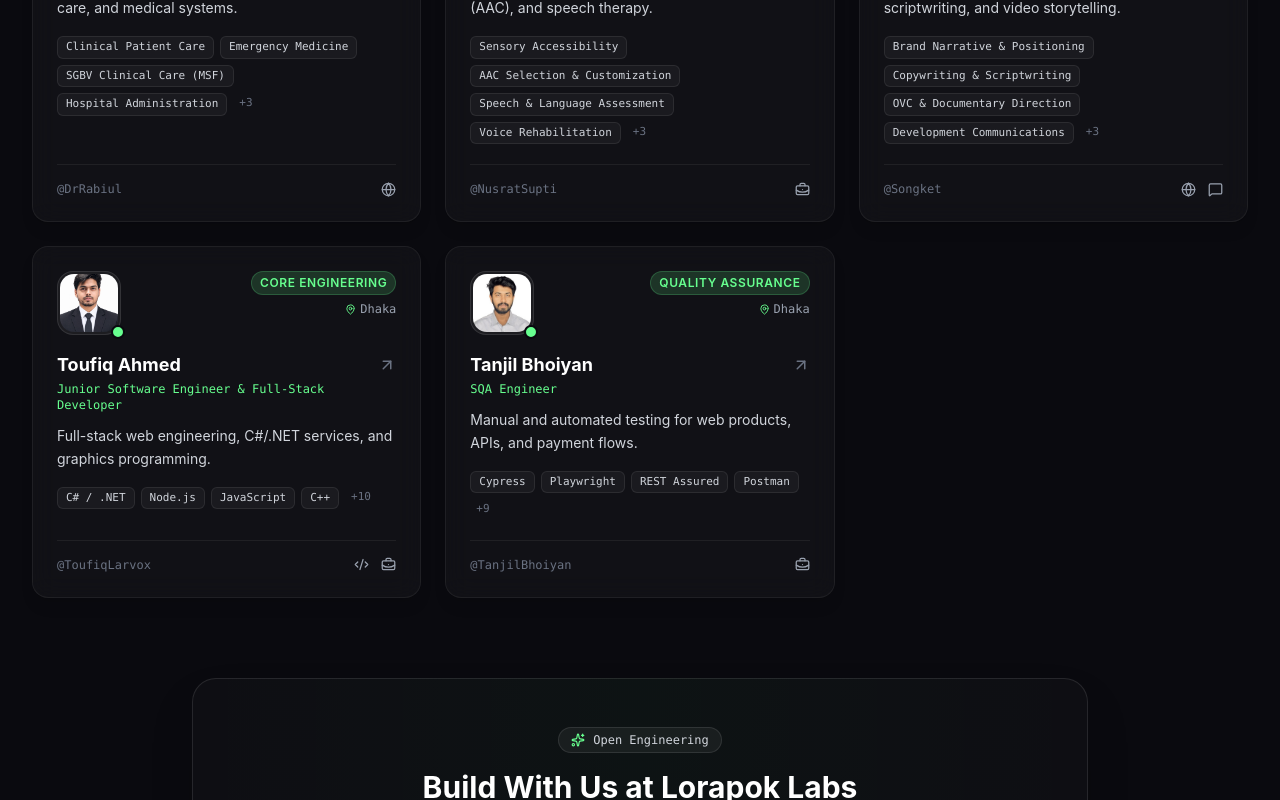
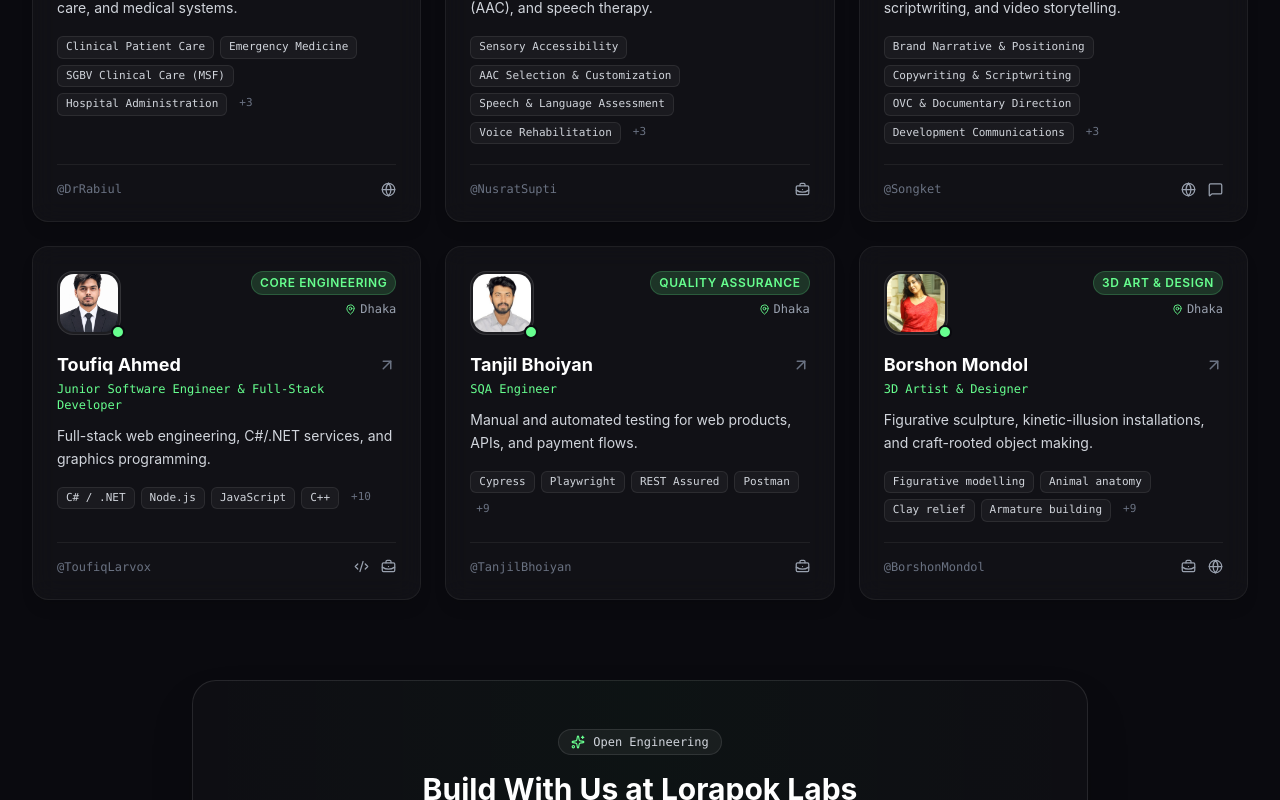
Before and after one commit to Lorapok/lorapok.github.io, a React (Vite) app: page /team in a window 1280 px wide. Shown: the part 1102-1902 px from the top of the page. Built offline with nearby package versions, Linux system fonts and the light colour scheme; no server answers; a web font is replaced by a local one.

Commit message:
feat(team): add Borshon Mondol as 3D Artist & Designer
Publish her public studio profile, portrait, and CV on the collective pages.

```diff
--- a/src/data/team.ts
+++ b/src/data/team.ts
@@ -18,7 +18,8 @@ export type TeamDepartment =
   | "AI Research & Agents"
   | "Clinical & Sensory Tech"
   | "Brand Strategy & DevRel"
-  | "Quality Assurance";
+  | "Quality Assurance"
+  | "3D Art & Design";
 
 export interface TeammateProfile {
   id: string; // URL-safe slug
@@ -648,6 +649,82 @@ export const teamMembers: TeammateProfile[] = [
     status: "contributor",
     featured: true,
   },
+  {
+    id: "borshon-mondol",
+    name: "Borshon Mondol",
+    handle: "@BorshonMondol",
+    role: "3D Artist & Designer",
+    department: "3D Art & Design",
+    avatar: "/assets/team/borshon-mondol.jpg",
+    location: "Dhaka, Bangladesh",
+    email: "borshonm563@gmail.com",
+    tagline: "Figurative sculpture, kinetic-illusion installations, and craft-rooted object making.",
+    bio: "BFA candidate in 3D Art and Design at Jagannath University. Studio practice bridges figurative sculpture, kinetic-illusion installations, and craft-rooted object making, with a focus on material research, structural armature fabrication, anatomical modelling, and spatial narrative.",
+    cvSummary:
+      "Works with materials in motion — paint, clay, thread, metal — to hold duration open for the viewer to measure. Studio profile and CV are on her public site.",
+    skills: [
+      "Figurative modelling",
+      "Animal anatomy",
+      "Clay relief",
+      "Armature building",
+      "Mixed-media construction",
+      "Plaster and stone carving",
+      "Composite inlay",
+      "Terracotta surface treatment",
+      "Folk-art painting",
+      "Alpana-style ornament",
+      "Wood and bamboo craft",
+      "Maquette development",
+      "3D visualization",
+    ],
+    experience: [
+      {
+        role: "BFA Candidate, 3D Art and Design",
+        organization: "Faculty of Fine Arts, Jagannath University, Dhaka",
+        period: "September 2023 — Present",
+        description:
+          "Studio and coursework in sculptural engineering, spatial installation, material chemistry, anatomical modelling, and craft-led 3D design. Faculty advisor: Mohammad Jahidul Hoque, Assistant Professor.",
+        highlights: [
+          "FAS-4102: Kinetic Illusion Installations & Structural Armatures",
+          "FAS-3102 / 3103: Advanced Animal & Human Life Modelling",
+          "Subtractive stone, terracotta inlay, ceramic bas-relief, and Alpana folk painting",
+        ],
+      },
+      {
+        role: "The Weave of Memory and the Inner Cage",
+        organization: "Independent studio practice",
+        period: "2026",
+        description:
+          "Mixed-media sculpture and spatial installation — reclaimed textiles, wire armatures, and a canvas backdrop. An ascending helical sculpture investigating subconscious memory and protective psychological architectures.",
+      },
+      {
+        role: "The Frozen Liquidity",
+        organization: "Independent studio practice",
+        period: "2025 — 2026",
+        description:
+          "Mixed-media sculpture and installation — acrylic, wire armature, adhesive compounds, and canvas. A suspended paint can pours red and blue acrylic; the stream and splash are held as a single frozen kinetic sculpture.",
+      },
+    ],
+    education: [
+      {
+        degree: "Bachelor of Fine Arts, 3D Art and Design (candidate)",
+        institution: "Jagannath University, Dhaka, Bangladesh",
+        year: "September 2023 — Present (session 2023–2026)",
+      },
+    ],
+    achievements: [
+      "Annual Faculty Art Exhibition — Faculty of Fine Arts Gallery, Jagannath University, Dhaka (Group, 2024, 2025)",
+      "Departmental 3D Studio Showcase — Department of 3D Art and Design, Jagannath University, Dhaka (Group, 2023–2025)",
+      "Studio works listed on the public CV include Sleeping Dog Study, Cape Buffalo Head, Female Torso Study, Bird and Foliage Relief, Terracotta-Inlay Head Study, Alpana Pidi, painted Kula, and ceremonial painted vessel",
+    ],
+    social: {
+      linkedin: "https://www.linkedin.com/in/borshon-mondol-7ab4bb436/",
+      portfolio: "https://borshon.lorapok.tech/",
+    },
+    resumeUrl: "/assets/team/borshon-mondol-cv.pdf",
+    status: "contributor",
+    featured: true,
+  },
 ];
 
 export const teamDepartments: TeamDepartment[] = [
@@ -657,6 +734,7 @@ export const teamDepartments: TeamDepartment[] = [
   "Clinical & Sensory Tech",
   "Brand Strategy & DevRel",
   "Quality Assurance",
+  "3D Art & Design",
 ];
 
 export function getTeamByDepartment(dept: TeamDepartment): TeammateProfile[] {
--- a/src/pages/HomePage.tsx
+++ b/src/pages/HomePage.tsx
@@ -601,7 +601,7 @@ export default function HomePage() {
             </div>
             <h2 className="text-3xl md:text-4xl font-bold text-white mb-2">The Minds Behind Lorapok</h2>
             <p className="text-gray-400 max-w-xl">
-              Systems architects, AI researchers, clinical specialists, speech pathologists, and creative storytellers collaborating on open technology.
+              Systems architects, AI researchers, clinical specialists, speech pathologists, 3D artists, and creative storytellers collaborating on open technology.
             </p>
           </div>
           <Link
```
Also changed, not shown: public/assets/team/borshon-mondol.jpg (added), 1 other file (tests, documents, lock files or other folders).
